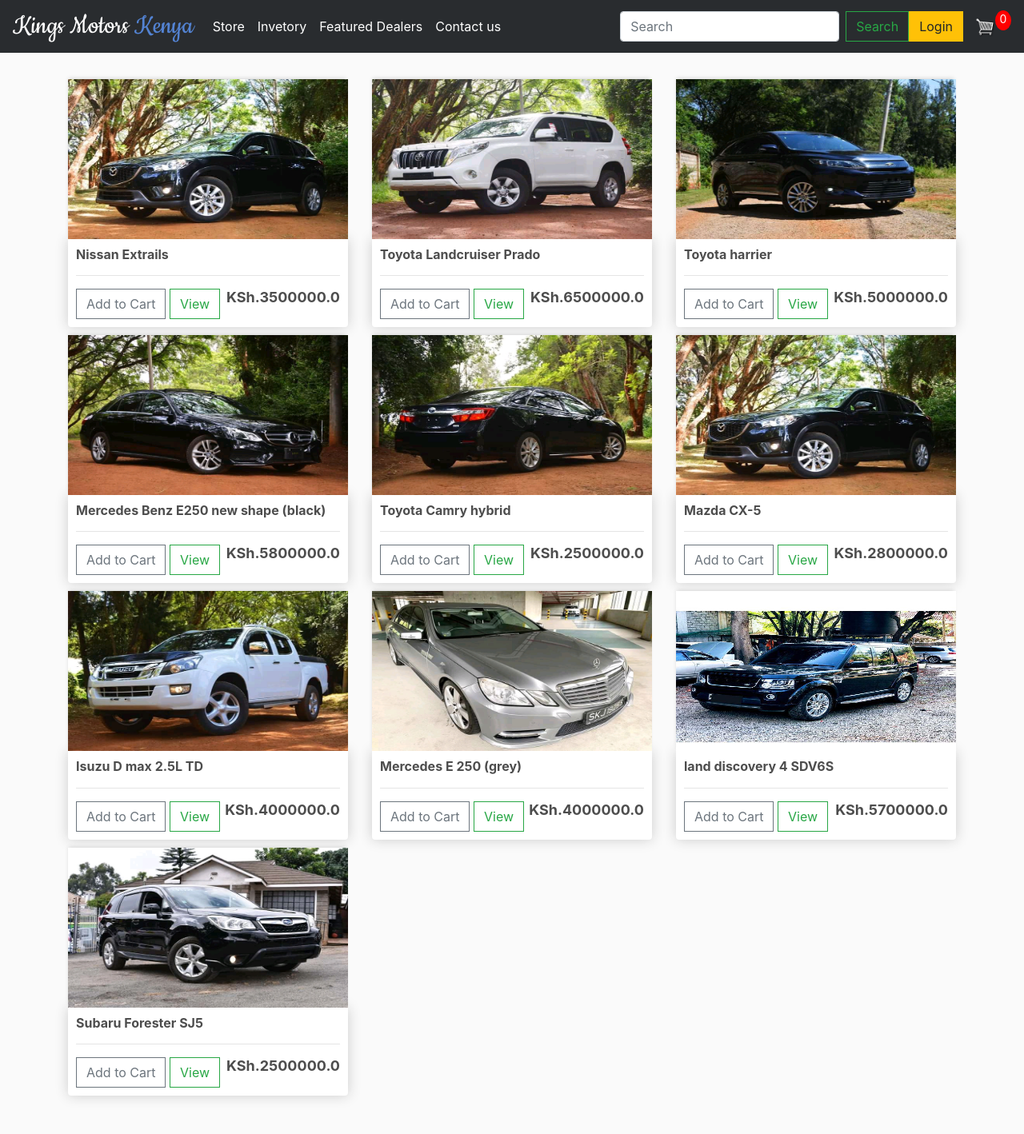
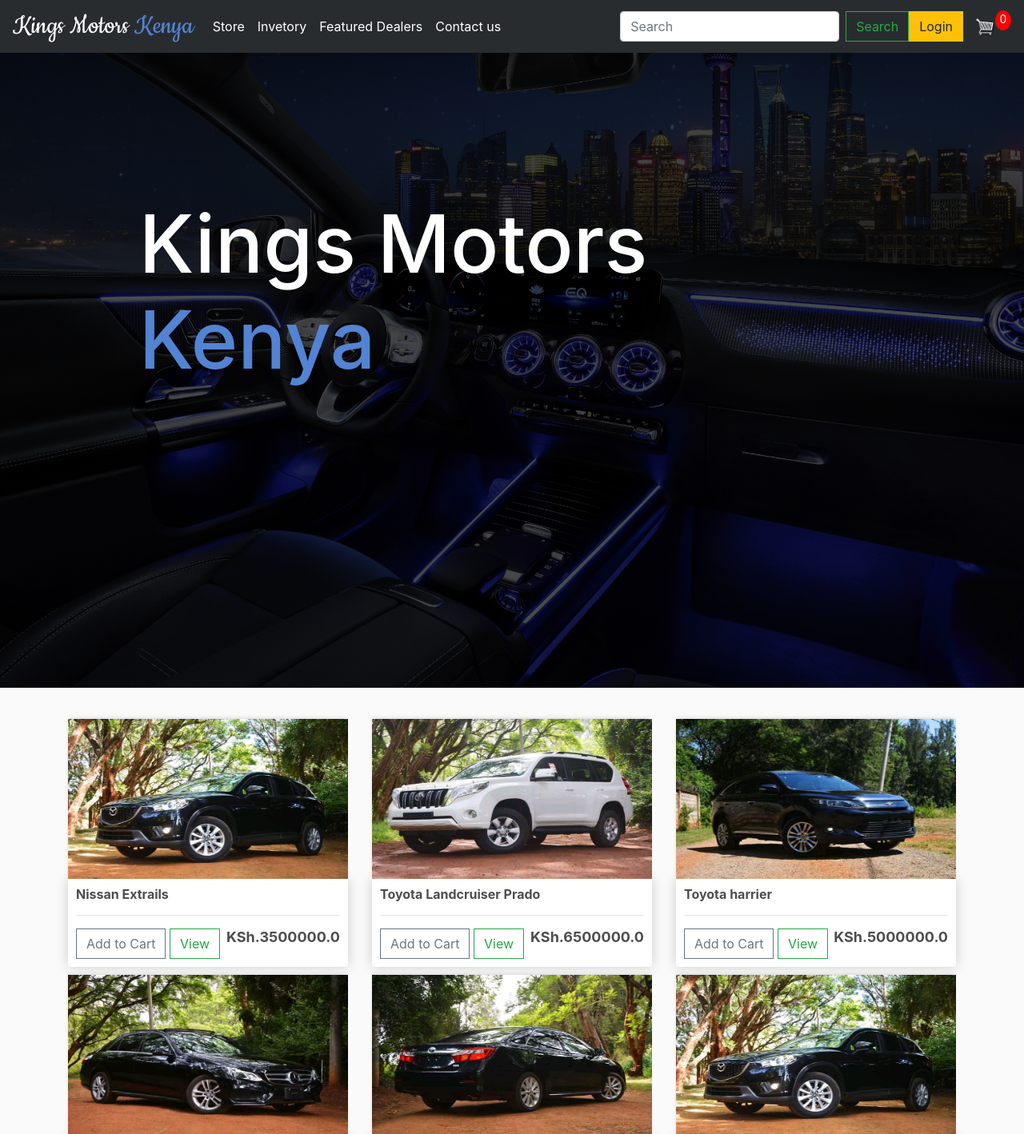
Before and after one commit to Blacking-highness/Kings-Motors-Kenya, a Django app: page / in a window 1280 px wide. Shown: the top 1418 px of the page at 80% size. Run offline with Django 3.2, Linux system fonts and the light colour scheme; data comes from the database, SQL or seed files in the repository; some libraries are stand-ins or nearby versions.

Commit message:
Home page fixed

```diff
--- a/static/css/home.css
+++ b/static/css/home.css
@@ -7,7 +7,7 @@
 
 
 .container-home{
-    background-image: linear-gradient(rgba(0,0,0,0.7),rgba(0,0,0,0.7)), url('/static/images/background.jpg');
+    background-image: linear-gradient(rgba(0,0,0,0.7),rgba(0,0,0,0.7)), url('/static/images/background.jpg') !important;
     height: 100vh;
     width: 100% !important;
     position: absolute;
--- a/store/templates/store/home.html
+++ b/store/templates/store/home.html
@@ -1,5 +1,5 @@
 {% load static %}
-<body>
+
 <div class="container-home">
 
 </div>
@@ -12,4 +12,3 @@
         </div>
     </div>
 </div>
-</body>
--- a/store/templates/store/store.html
+++ b/store/templates/store/store.html
@@ -1,6 +1,9 @@
 {% extends 'store/main.html' %}
 {% load static %}
 {% block content %}
+
+{% include 'store/home.html' %}
+
      <div class="row">
          {% for product in products %}
             <div class="col-lg-4">
```
